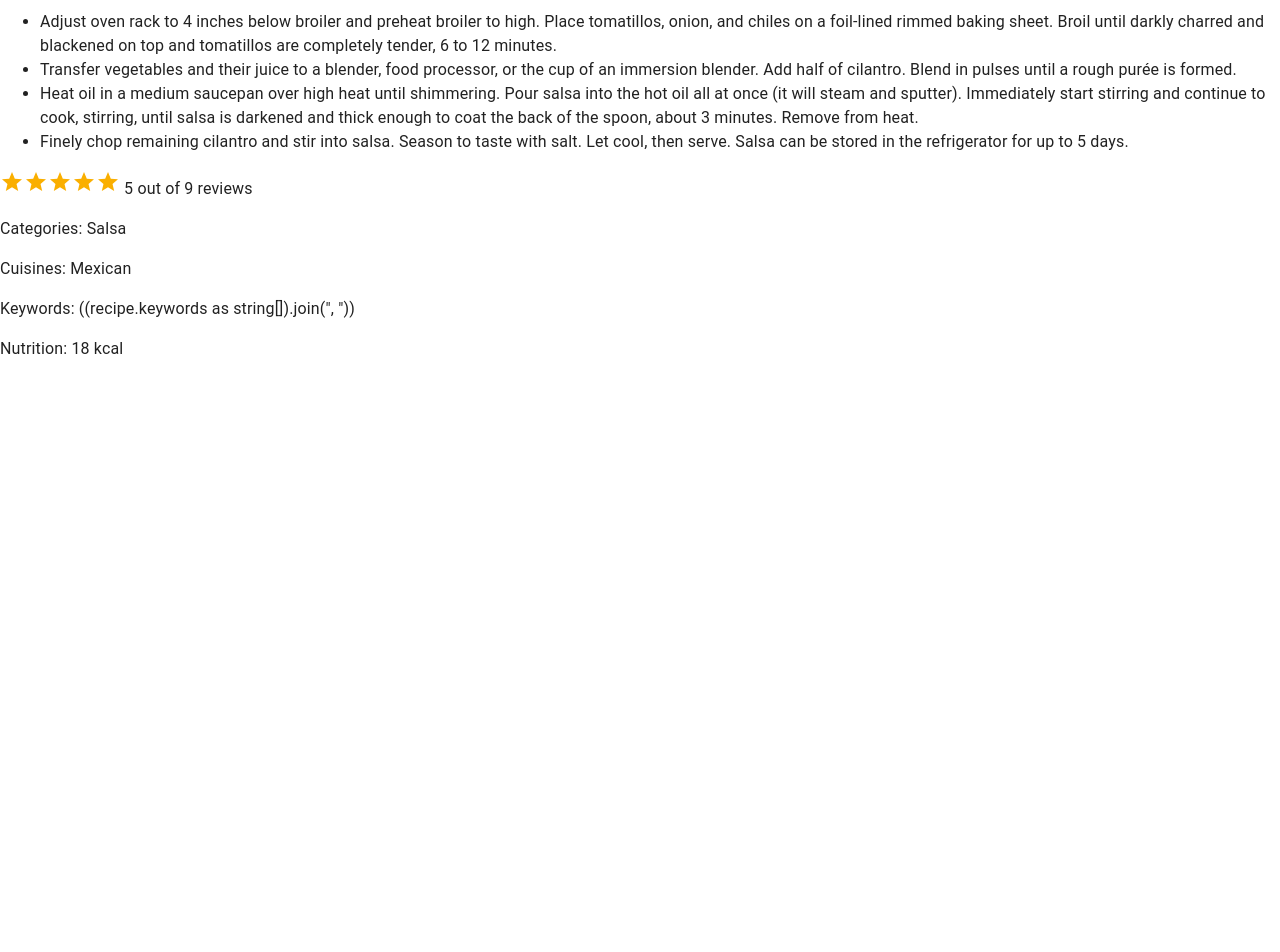
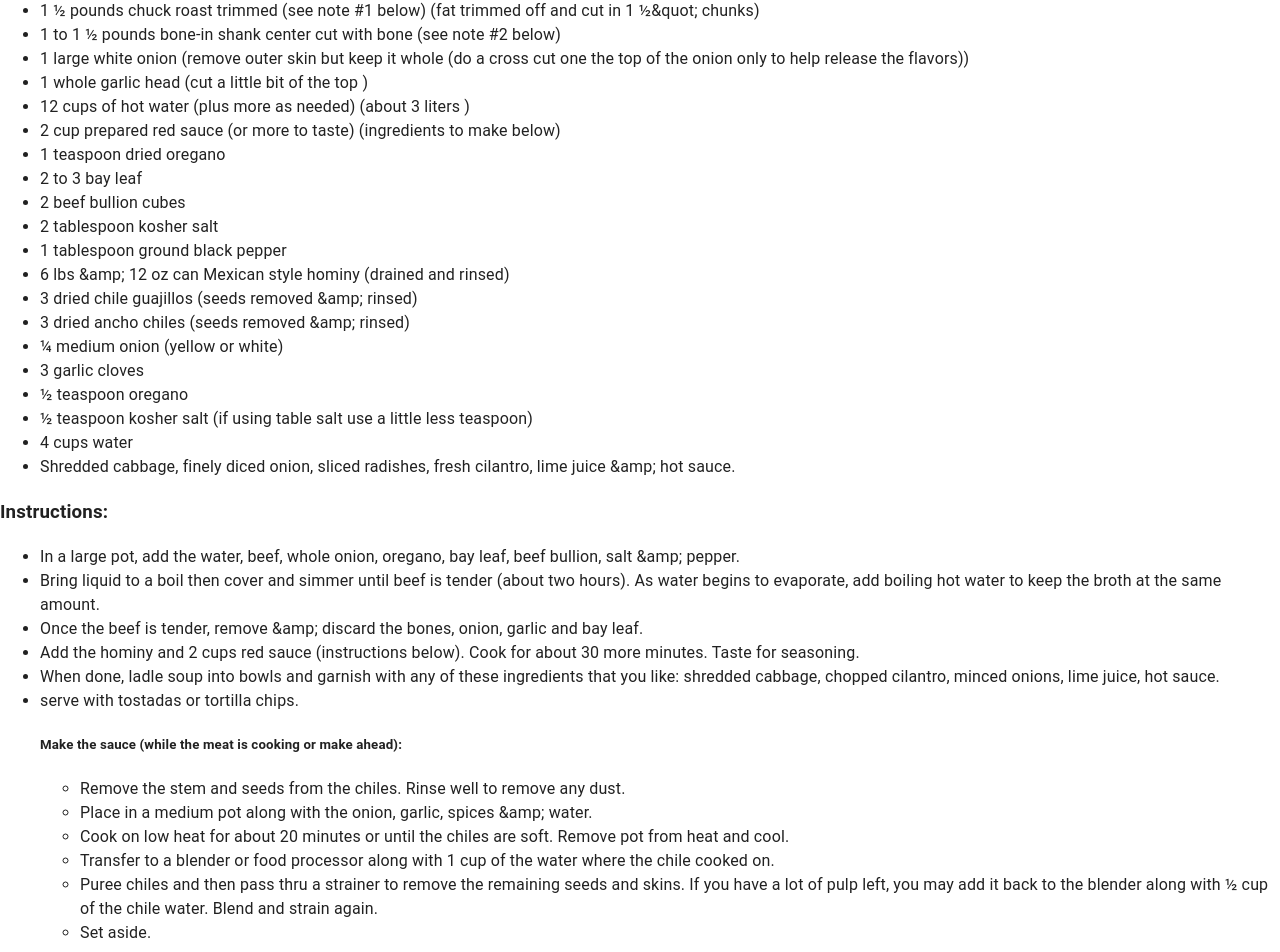
Before and after one commit to zautke/next14-storybook8-mui5-custom-theming-template, a Next.js app: page / in a window 1280 px wide. Shown: the part 738-1690 px from the top of the page. Before the commit the page ends 1115 px from the top, so only its background shows below. Built offline with nearby package versions, Linux system fonts and the light colour scheme; a web font is replaced by a local one.

Commit message:
Parsed instructions now rendering for all sample recipes

```diff
--- a/components/RecipeCard.tsx
+++ b/components/RecipeCard.tsx
@@ -17,6 +17,7 @@ import {
 	defaultRecipeSchema,
 	sampleRecipe_charredSalsaVerde,
 	sampleRecipe_pozole,
+	sampleRecipe_grilledcorn,
 } from "@constants/defaultRecipe";
 import { isHowToSection, isHowToStep, parseRecipe } from "@util/recipeParser";
 import { FullJsonArray, FullJsonValue } from "./typings/util";
@@ -46,16 +47,33 @@ import { HowToSection, HowToStep } from "@util/recipeFormatter";
 // 	nutrition?: string;
 // };
 
+export type ParsedHowToSectionType = {
+	[key: string]: string[];
+};
+
 export default function RecipeCard(
-	_recip: RecipeSchema = sampleRecipe_charredSalsaVerde,
+	_recip: RecipeSchema = sampleRecipe_pozole,
 ): ReactNode {
-	//const recipe: RecipeSchema | null = await fetchRecipe(url);,
+	//const recipe: RecipeSchema | null = await fetchRecipe(url);
 
-	const recipe = sampleRecipe_charredSalsaVerde;
+	// biome-ignore lint/suspicious/noExplicitAny: <explanation>
+	const isParsedHowToSection = (value: any): boolean => {
+		const retval = typeof value === "object";
+		console.log(`\n\nisParsedHowToSection: ${retval}\n\n`);
+		return retval;
+	};
+
+	// biome-ignore lint/suspicious/noExplicitAny: <explanation>
+	const isParsedHowToStep = (value: any): boolean => {
+		const retval = typeof value === "string";
+		console.log(`\n\nisParsedHowToSection: ${retval}\n\n`);
+		return retval;
+	};
+
+	const recipe = sampleRecipe_pozole;
 	// console.log(`\n\nrecipe: ${JSON.stringify(recipe, null, 2)}\n\n`);
 	return (
 		<div>
-			<h1>Recipe</h1>
 			{recipe ? (
 				<div>
 					<h2>{recipe.name}</h2>
@@ -104,21 +122,31 @@ export default function RecipeCard(
 						<ul key={`instructions-${recipe.name}`}>
 							{(recipe.recipeInstructions as FullJsonArray) &&
 								recipe.recipeInstructions.map((el) =>
-									isHowToSection(el) ? (
+									isParsedHowToSection(el) ? (
+										<>
+											{/*<div>JSON.stringify(isHowToSection(el))</div>*/}
 											<HowToSection
-											section={JSON.stringify(el as HowToSectionType)}
+												section={JSON.stringify(el as ParsedHowToSectionType)}
 												render={(section) => (
 													<>
-													<h5>{(section as HowToSectionType).name}:</h5>
+														<h5>
+															{
+																Object.keys(
+																	section as ParsedHowToSectionType,
+																)[0]
+															}
+															:
+														</h5>
 														<ul key={(section as HowToSectionType).name}>
-														{(
-															(section as HowToSectionType)
-																.itemListElement as HowToStepType[]
-														).map((step) => (
-															<li key={`li-${step.text as string}`}>
+															{(section as ParsedHowToSectionType)[
+																Object.keys(
+																	section as ParsedHowToSectionType,
+																)[0]
+															].map((step) => (
+																<li key={`li-${step as string}`}>
 																	<HowToStep
-																	key={step.text}
-																	step={step}
+																		key={step}
+																		step={step as string}
 																		render={(text) => text as string}
 																	/>
 																</li>
@@ -128,9 +156,10 @@ export default function RecipeCard(
 												)}
 												renderSectionSteps={(text) => <li>{text as string}</li>}
 											/>
-									) : isHowToStep(el) ? (
+										</>
+									) : isParsedHowToStep(el) ? (
 										<HowToStep
-											step={{ text: (el as HowToStepType).text as string }}
+											step={el as string}
 											render={(text) => <li>{text as string}</li>}
 										/>
 									) : null,
--- a/constants/defaultRecipe.ts
+++ b/constants/defaultRecipe.ts
@@ -268,125 +268,61 @@ export const sampleRecipe_charredSalsaVerde: RecipeSchema = {
 
 export const sampleRecipe_pozole: RecipeSchema = {
 	name: "Best Beef Pozole Rojo",
-	author: {
-		"@id":
-			"https://www.muydelish.com/#/schema/person/d28646b566adcfce68e576ee60cbfc65",
-	},
+	author: {},
+	datePublished: "2022-11-19T03:41:27+00:00",
 	description:
 		"Pozole soup is a Mexican classic! This version is made with beef &amp; hominy topped with cabbage, onions, cilantro, and of course, a squeeze of lime.",
-	datePublished: "2022-11-19T03:41:27+00:00",
 	image: [
 		"https://www.muydelish.com/wp-content/uploads/2020/12/How-To-Make-Pozole.jpg",
 		"https://www.muydelish.com/wp-content/uploads/2020/12/How-To-Make-Pozole-500x500.jpg",
 		"https://www.muydelish.com/wp-content/uploads/2020/12/How-To-Make-Pozole-500x375.jpg",
 		"https://www.muydelish.com/wp-content/uploads/2020/12/How-To-Make-Pozole-480x270.jpg",
 	],
-	recipeYield: ["8", "8 servings"],
-	prepTime: "PT30M",
-	cookTime: "PT120M",
-	totalTime: "PT150M",
+	recipeYield: "",
+	prepTime: "",
+	cookTime: "",
+	totalTime: "",
 	recipeIngredient: [
-		"1 ½ pounds chuck roast trimmed (see note #1 below) (fat trimmed off and cut in 1 ½&quot; chunks)",
+		"1 ½ pounds chuck roast trimmed (see note #1 below) (fat trimmed off and cut in 1 ½&quot; chunks)",
 		"1 to 1 ½ pounds bone-in shank center cut with bone (see note #2 below)",
-		"1  large white onion (remove outer skin but keep it whole (do a cross cut one the top of the onion only to help release the flavors))",
-		"1  whole garlic head (cut a little bit of the top )",
+		"1 large white onion (remove outer skin but keep it whole (do a cross cut one the top of the onion only to help release the flavors))",
+		"1 whole garlic head (cut a little bit of the top )",
 		"12 cups of hot water (plus more as needed) (about 3 liters )",
 		"2 cup prepared red sauce (or more to taste) (ingredients to make below)",
 		"1 teaspoon dried oregano",
-		"2 to 3  bay leaf",
-		"2  beef bullion cubes",
+		"2 to 3 bay leaf",
+		"2 beef bullion cubes",
 		"2 tablespoon kosher salt",
 		"1 tablespoon ground black pepper",
 		"6 lbs &amp; 12 oz can Mexican style hominy (drained and rinsed)",
-		"3  dried chile guajillos  (seeds removed &amp; rinsed)",
-		"3   dried ancho chiles (seeds removed &amp; rinsed)",
-		"¼  medium onion (yellow or white)",
-		"3  garlic cloves",
+		"3 dried chile guajillos (seeds removed &amp; rinsed)",
+		"3 dried ancho chiles (seeds removed &amp; rinsed)",
+		"¼ medium onion (yellow or white)",
+		"3 garlic cloves",
 		"½ teaspoon oregano",
-		"½ teaspoon  kosher salt (if using table salt use a little less teaspoon)",
+		"½ teaspoon kosher salt (if using table salt use a little less teaspoon)",
 		"4 cups water",
 		"Shredded cabbage, finely diced onion, sliced radishes, fresh cilantro, lime juice &amp; hot sauce.",
 	],
 	recipeInstructions: [
+		"In a large pot, add the water, beef, whole onion, oregano, bay leaf, beef bullion, salt &amp; pepper.",
+		"Bring liquid to a boil then cover and simmer until beef is tender (about two hours). As water begins to evaporate, add boiling hot water to keep the broth at the same amount.",
+		"Once the beef is tender, remove &amp; discard the bones, onion, garlic and bay leaf.",
+		"Add the hominy and 2 cups red sauce (instructions below). Cook for about 30 more minutes. Taste for seasoning.",
+		"When done, ladle soup into bowls and garnish with any of these ingredients that you like: shredded cabbage, chopped cilantro, minced onions, lime juice, hot sauce.",
+		"serve with tostadas or tortilla chips.",
 		{
-			"@type": "HowToStep",
-			text: "In a large pot, add the water, beef, whole onion, oregano, bay leaf, beef bullion, salt &amp; pepper.",
-			name: "In a large pot, add the water, beef, whole onion, oregano, bay leaf, beef bullion, salt &amp; pepper.",
-			url: "https://www.muydelish.com/red-beef-pozole/#wprm-recipe-7282-step-0-0",
-		},
-		{
-			"@type": "HowToStep",
-			text: "Bring liquid to a boil then cover and simmer until beef is tender (about two hours). As water begins to evaporate, add boiling hot water to keep the broth at the same amount.",
-			name: "Bring liquid to a boil then cover and simmer until beef is tender (about two hours). As water begins to evaporate, add boiling hot water to keep the broth at the same amount.",
-			url: "https://www.muydelish.com/red-beef-pozole/#wprm-recipe-7282-step-0-1",
-		},
-		{
-			"@type": "HowToStep",
-			text: "Once the beef is tender, remove &amp; discard the bones, onion, garlic and bay leaf.",
-			name: "Once the beef is tender, remove &amp; discard the bones, onion, garlic and bay leaf.",
-			url: "https://www.muydelish.com/red-beef-pozole/#wprm-recipe-7282-step-0-2",
-		},
-		{
-			"@type": "HowToStep",
-			text: "Add the hominy and 2 cups red sauce (instructions below). Cook for about 30 more minutes. Taste for seasoning.",
-			name: "Add the hominy and 2 cups red sauce (instructions below). Cook for about 30 more minutes. Taste for seasoning.",
-			url: "https://www.muydelish.com/red-beef-pozole/#wprm-recipe-7282-step-0-3",
-		},
-		{
-			"@type": "HowToStep",
-			text: "When done, ladle soup into bowls and garnish with any of these ingredients that you like: shredded cabbage, chopped cilantro, minced onions, lime juice, hot sauce.",
-			name: "When done, ladle soup into bowls and garnish with any of these ingredients that you like: shredded cabbage, chopped cilantro, minced onions, lime juice, hot sauce.",
-			url: "https://www.muydelish.com/red-beef-pozole/#wprm-recipe-7282-step-0-4",
-		},
-		{
-			"@type": "HowToStep",
-			text: "serve with tostadas or tortilla chips.",
-			name: "serve with tostadas or tortilla chips.",
-			url: "https://www.muydelish.com/red-beef-pozole/#wprm-recipe-7282-step-0-5",
-		},
-		{
-			"@type": "HowToSection",
-			name: "Make the sauce (while the meat is cooking or make ahead)",
-			itemListElement: [
-				{
-					"@type": "HowToStep",
-					text: "Remove the stem and seeds from the chiles. Rinse well to remove any dust.",
-					name: "Remove the stem and seeds from the chiles. Rinse well to remove any dust.",
-					url: "https://www.muydelish.com/red-beef-pozole/#wprm-recipe-7282-step-1-0",
-				},
-				{
-					"@type": "HowToStep",
-					text: "Place in a medium pot along with the onion, garlic, spices &amp; water.",
-					name: "Place in a medium pot along with the onion, garlic, spices &amp; water.",
-					url: "https://www.muydelish.com/red-beef-pozole/#wprm-recipe-7282-step-1-1",
-				},
-				{
-					"@type": "HowToStep",
-					text: "Cook on low heat for about 20 minutes or until the chiles are soft. Remove pot from heat and cool.",
-					name: "Cook on low heat for about 20 minutes or until the chiles are soft. Remove pot from heat and cool.",
-					url: "https://www.muydelish.com/red-beef-pozole/#wprm-recipe-7282-step-1-2",
-				},
-				{
-					"@type": "HowToStep",
-					text: "Transfer to a blender or food processor along with 1 cup of the water where the chile cooked on.",
-					name: "Transfer to a blender or food processor along with 1 cup of the water where the chile cooked on.",
-					url: "https://www.muydelish.com/red-beef-pozole/#wprm-recipe-7282-step-1-3",
-				},
-				{
-					"@type": "HowToStep",
-					text: "Puree chiles and then pass thru a strainer to remove the remaining seeds and skins. If you have a lot of pulp left, you may add it back to the blender along with ½ cup of the chile water. Blend and strain again.",
-					name: "Puree chiles and then pass thru a strainer to remove the remaining seeds and skins. If you have a lot of pulp left, you may add it back to the blender along with ½ cup of the chile water. Blend and strain again.",
-					url: "https://www.muydelish.com/red-beef-pozole/#wprm-recipe-7282-step-1-4",
-				},
-				{
-					"@type": "HowToStep",
-					text: "Set aside.",
-					name: "Set aside.",
-					url: "https://www.muydelish.com/red-beef-pozole/#wprm-recipe-7282-step-1-5",
-				},
+			"Make the sauce (while the meat is cooking or make ahead)": [
+				"Remove the stem and seeds from the chiles. Rinse well to remove any dust.",
+				"Place in a medium pot along with the onion, garlic, spices &amp; water.",
+				"Cook on low heat for about 20 minutes or until the chiles are soft. Remove pot from heat and cool.",
+				"Transfer to a blender or food processor along with 1 cup of the water where the chile cooked on.",
+				"Puree chiles and then pass thru a strainer to remove the remaining seeds and skins. If you have a lot of pulp left, you may add it back to the blender along with ½ cup of the chile water. Blend and strain again.",
+				"Set aside.",
 			],
 		},
 	],
+	howToTip: [],
 	aggregateRating: {
 		"@type": "AggregateRating",
 		ratingValue: "4.92",
@@ -394,150 +330,92 @@ export const sampleRecipe_pozole: RecipeSchema = {
 	},
 	review: [
 		{
-			"@type": "Review",
-			reviewRating: {
-				"@type": "Rating",
-				ratingValue: "5",
-			},
-			reviewBody:
-				"Yum! I made this for dinner today, made the red sauce yesterday. Used pork neck bones, the broth turned out perfect! I will definitely be making this often, thank you for sharing!",
 			author: {
 				"@type": "Person",
 				name: "Haley",
 			},
 			datePublished: "2024-01-08",
+			reviewBody:
+				"Yum! I made this for dinner today, made the red sauce yesterday. Used pork neck bones, the broth turned out perfect! I will definitely be making this often, thank you for sharing!",
+			reviewRating: "5",
 		},
 		{
-			"@type": "Review",
-			reviewRating: {
-				"@type": "Rating",
-				ratingValue: "5",
-			},
-			reviewBody: "Easy and comes out phenomenal every time.",
 			author: {
 				"@type": "Person",
 				name: "Michael Cifaldi",
 			},
 			datePublished: "2024-01-06",
+			reviewBody: "Easy and comes out phenomenal every time.",
+			reviewRating: "5",
 		},
 		{
-			"@type": "Review",
-			reviewRating: {
-				"@type": "Rating",
-				ratingValue: "5",
-			},
-			reviewBody:
-				"My mother always added pinto beans and nixtamal (uncooked hominy) as well as using ox tail for the meat / bone.  This was slow cooked all day or overnight.  It may have been more of a filler / increased protein meal out of necessity back then.  All I can say is Pozole with pintos is so much more hearty and broth richer.  If you put a bowl with or without beans in front of me, it will quickly disappear!  Glad someone else’s mom did the same thing.",
 			author: {
 				"@type": "Person",
 				name: "Mario",
 			},
 			datePublished: "2023-06-13",
+			reviewBody:
+				"My mother always added pinto beans and nixtamal (uncooked hominy) as well as using ox tail for the meat / bone.  This was slow cooked all day or overnight.  It may have been more of a filler / increased protein meal out of necessity back then.  All I can say is Pozole with pintos is so much more hearty and broth richer.  If you put a bowl with or without beans in front of me, it will quickly disappear!  Glad someone else’s mom did the same thing.",
+			reviewRating: "5",
 		},
 		{
-			"@type": "Review",
-			reviewRating: {
-				"@type": "Rating",
-				ratingValue: "5",
-			},
-			reviewBody:
-				"I just made this recipe. It's the first time I've ever had it, so I have nothing to compare to, but we all liked it! The texture of the hominy is interesting. I have a jar of both the Mexican chili pastes, so I skipped the step of making that myself this time. Thanks for the recipe!",
 			author: {
 				"@type": "Person",
 				name: "Jessica",
 			},
 			datePublished: "2023-03-22",
+			reviewBody:
+				"I just made this recipe. It's the first time I've ever had it, so I have nothing to compare to, but we all liked it! The texture of the hominy is interesting. I have a jar of both the Mexican chili pastes, so I skipped the step of making that myself this time. Thanks for the recipe!",
+			reviewRating: "5",
 		},
 		{
-			"@type": "Review",
-			reviewRating: {
-				"@type": "Rating",
-				ratingValue: "4",
-			},
-			reviewBody:
-				"Great recipe but I think there might be a couple errors in the ingredient list:  It lists 6lbs and a 12 oz can of hominy, what did you mean there?  Also, an entire tablespoon of ground black pepper, overwhelms the other flavors, especially the second and third day.  A teaspoon would be more in line with what I’m used to seeing in other pozole recipes.  If you ever get the time, make it again and see what you think?   Other than that the only thing I did differently was to fry the red sauce in oil for 20 minutes before adding.  This unusual step is pretty common in recipes where the chilies are prepared like this and it adds a lot to the flavor.  Other than that no complaints!",
 			author: {
 				"@type": "Person",
 				name: "Brian Schulz",
 			},
 			datePublished: "2023-02-11",
+			reviewBody:
+				"Great recipe but I think there might be a couple errors in the ingredient list:  It lists 6lbs and a 12 oz can of hominy, what did you mean there?  Also, an entire tablespoon of ground black pepper, overwhelms the other flavors, especially the second and third day.  A teaspoon would be more in line with what I’m used to seeing in other pozole recipes.  If you ever get the time, make it again and see what you think?   Other than that the only thing I did differently was to fry the red sauce in oil for 20 minutes before adding.  This unusual step is pretty common in recipes where the chilies are prepared like this and it adds a lot to the flavor.  Other than that no complaints!",
+			reviewRating: "4",
 		},
 		{
-			"@type": "Review",
-			reviewRating: {
-				"@type": "Rating",
-				ratingValue: "5",
-			},
-			reviewBody: "Thanks for the recipe!  Very good!",
 			author: {
 				"@type": "Person",
 				name: "Lois",
 			},
 			datePublished: "2023-01-09",
+			reviewBody: "Thanks for the recipe!  Very good!",
+			reviewRating: "5",
 		},
 		{
-			"@type": "Review",
-			reviewRating: {
-				"@type": "Rating",
-				ratingValue: "5",
-			},
-			reviewBody:
-				"I used carne deshebrada (shredded beef) and in place of the bouillon I used a tsp of cumin. Wonderful recipe. I've made it now 3 weeks in a row. Thank you Ana. My husband can't wait to have it every week.",
 			author: {
 				"@type": "Person",
 				name: "Stephanie",
 			},
 			datePublished: "2022-12-01",
+			reviewBody:
+				"I used carne deshebrada (shredded beef) and in place of the bouillon I used a tsp of cumin. Wonderful recipe. I've made it now 3 weeks in a row. Thank you Ana. My husband can't wait to have it every week.",
+			reviewRating: "5",
 		},
 		{
-			"@type": "Review",
-			reviewRating: {
-				"@type": "Rating",
-				ratingValue: "5",
-			},
-			reviewBody:
-				"Ana\r\nPozole was a hit with the family! I tripled the recipe and there was plenty. People took some home. I enjoy your other recipes and plan on trying to cook with them for my family and friends. \r\nThank you",
 			author: {
 				"@type": "Person",
 				name: "Thomas Trujillo",
 			},
 			datePublished: "2022-10-24",
+			reviewBody:
+				"Ana\r\nPozole was a hit with the family! I tripled the recipe and there was plenty. People took some home. I enjoy your other recipes and plan on trying to cook with them for my family and friends. \r\nThank you",
+			reviewRating: "5",
 		},
 		{
-			"@type": "Review",
-			reviewRating: {
-				"@type": "Rating",
-				ratingValue: "5",
-			},
-			reviewBody:
-				"Ana\r\nI tripled recipe and Had plenty for everyone. The Pozole was a hit. People took some home.\r\nI really enjoyed making it from scratch and look forward to making it again. I enjoy all your other recipes and plan on making other meals for the family. \r\nThank you",
 			author: {
 				"@type": "Person",
 				name: "Thomas Trujillo",
 			},
 			datePublished: "2022-10-24",
+			reviewBody:
+				"Ana\r\nI tripled recipe and Had plenty for everyone. The Pozole was a hit. People took some home.\r\nI really enjoyed making it from scratch and look forward to making it again. I enjoy all your other recipes and plan on making other meals for the family. \r\nThank you",
+			reviewRating: "5",
 		},
 	],
-	recipeCategory: ["Main Dish"],
-	recipeCuisine: ["Mexican"],
-	keywords:
-		"authentic pozole, beef pozole, como hacer pozole, How make pozole, how to make pozole, mexican pozole, pork pozole, posole recipe, pozole, pozole de puerco, pozole de res, pozole ingredients, Pozole receta, pozole recipe, pozole rojo recipe, pozole soup",
-	nutrition: {
-		"@type": "NutritionInformation",
-		servingSize: "1 large bowl",
-		calories: "423 kcal",
-		sugarContent: "5 g",
-		sodiumContent: "1199 mg",
-		fatContent: "9 g",
-		saturatedFatContent: "2 g",
-		carbohydrateContent: "43 g",
-		fiberContent: "7 g",
-		proteinContent: "41 g",
-		cholesterolContent: "68 mg",
-	},
-	"@id": "https://www.muydelish.com/red-beef-pozole/#recipe",
-	//isPartOf: {
-	//	"@id": "https://www.muydelish.com/red-beef-pozole/#article",
-	//},
-	//mainEntityOfPage: "https://www.muydelish.com/red-beef-pozole/",
 };
--- a/util/recipeFormatter.tsx
+++ b/util/recipeFormatter.tsx
@@ -16,7 +16,7 @@ export type RenderPropsWithChildren = PropsWithChildren & {
 	render: RenderFunction;
 };
 
-export type HowToStepProps = RenderPropsWithChildren & { step: HowToStepType };
+export type HowToStepProps = RenderPropsWithChildren & { step: string };
 
 export type HowToStepsProps = RenderPropsWithChildren & {
 	steps: HowToStepType[];
@@ -29,10 +29,10 @@ export type HowToSectionProps = RenderPropsWithChildren & {
 };
 
 export const HowToStep = ({ step, render }: HowToStepProps): ReactNode =>
-	render(step.text);
+	render(step);
 
 export const HowToSteps = ({ step, render }: HowToStepProps): ReactNode =>
-	render(step.text);
+	render(step);
 
 export const HowToSection = ({
 	section,
```
Also changed, not shown: util/recipeParser.ts (+5 -3 lines). Lines whose indentation alone changed are shown as unchanged.
